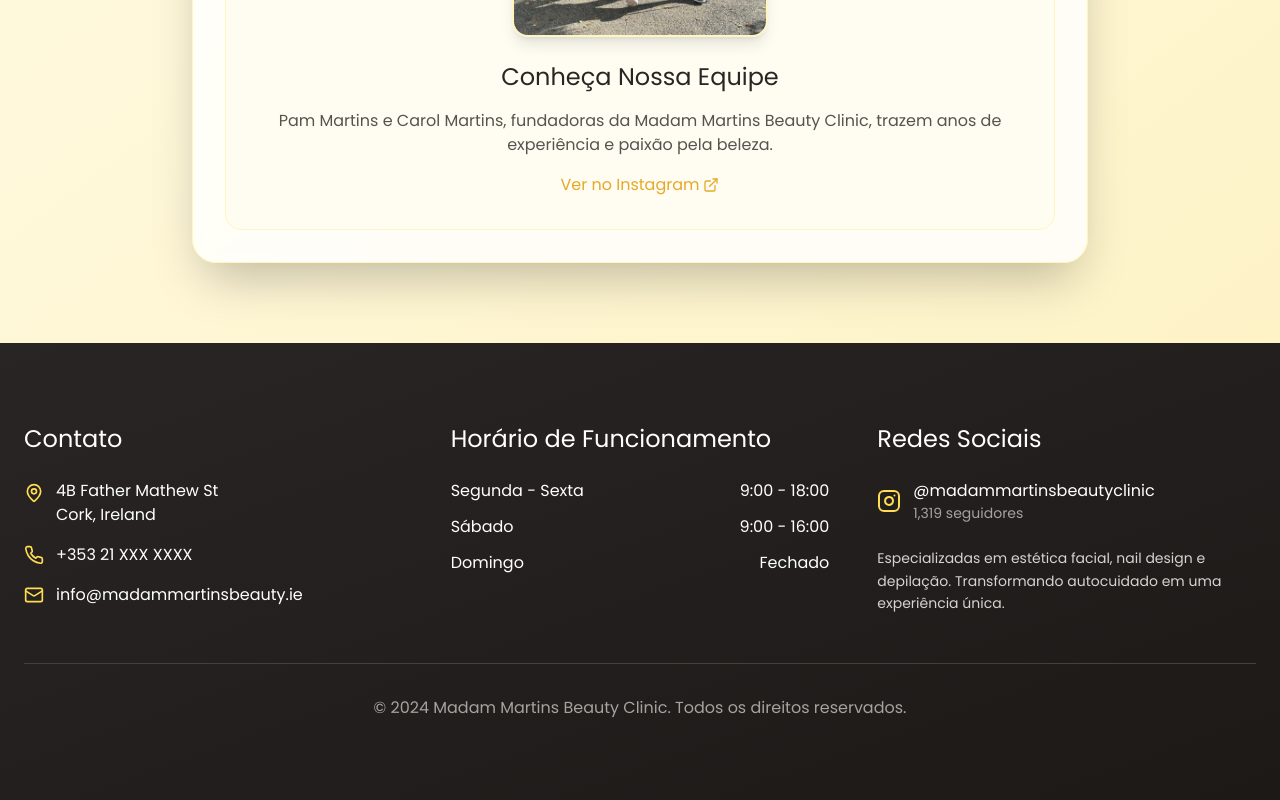
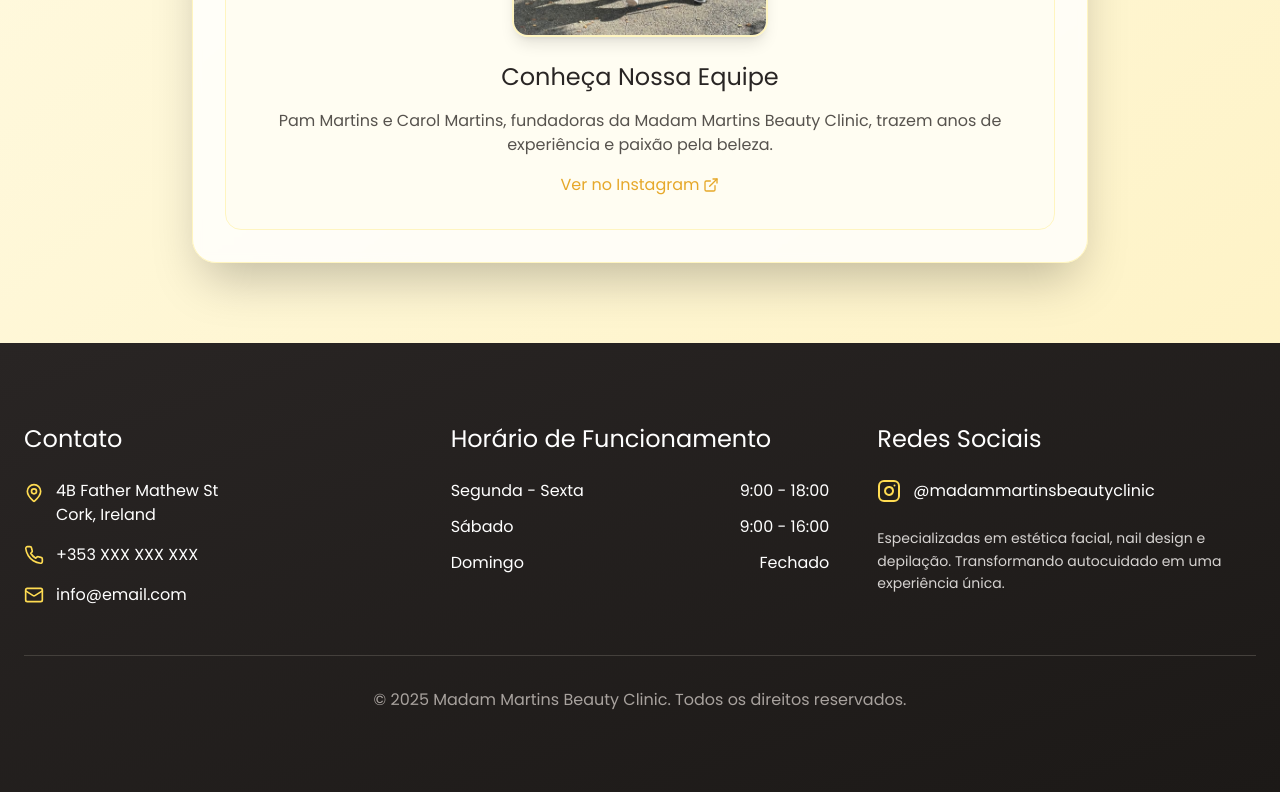
Before and after one commit to idanmoreira/madam-martins, a React (Vite) app: page / in a window 1280 px wide. Shown: the part 2871-3671 px from the top of the page. Built offline with nearby package versions, Linux system fonts and the light colour scheme.

Commit message:
Visual edit in Lovable
Edited UI in Lovable

```diff
--- a/src/components/Footer.tsx
+++ b/src/components/Footer.tsx
@@ -1,9 +1,6 @@
-
 import { MapPin, Phone, Mail, Instagram, Clock } from 'lucide-react';
-
 const Footer = () => {
-  return (
-    <footer className="bg-gradient-to-br from-stone-800 to-stone-900 text-white py-20">
+  return <footer className="bg-gradient-to-br from-stone-800 to-stone-900 text-white py-20">
       <div className="container mx-auto px-6">
         <div className="grid md:grid-cols-3 gap-12">
           {/* Contact Info */}
@@ -19,11 +16,11 @@ const Footer = () => {
               </div>
               <div className="flex items-center">
                 <Phone className="w-5 h-5 mr-3 text-gold-400" />
-                <p className="font-poppins">+353 21 XXX XXXX</p>
+                <p className="font-poppins">+353 XXX XXX XXX</p>
               </div>
               <div className="flex items-center">
                 <Mail className="w-5 h-5 mr-3 text-gold-400" />
-                <p className="font-poppins">info@madammartinsbeauty.ie</p>
+                <p className="font-poppins">info@email.com</p>
               </div>
             </div>
           </div>
@@ -54,7 +51,8 @@ const Footer = () => {
               <Instagram className="w-6 h-6 mr-3 text-gold-400" />
               <div>
                 <p className="font-poppins font-normal">@madammartinsbeautyclinic</p>
-                <p className="font-poppins text-stone-400 text-sm">1,319 seguidores</p>
+                <p className="font-poppins text-stone-400 text-sm">
+              </p>
               </div>
             </div>
             <p className="font-poppins text-stone-300 text-sm leading-relaxed">
@@ -65,13 +63,9 @@ const Footer = () => {
         </div>
 
         <div className="border-t border-stone-700 mt-12 pt-8 text-center">
-          <p className="font-poppins text-stone-400">
-            © 2024 Madam Martins Beauty Clinic. Todos os direitos reservados.
-          </p>
+          <p className="font-poppins text-stone-400">© 2025 Madam Martins Beauty Clinic. Todos os direitos reservados.</p>
         </div>
       </div>
-    </footer>
-  );
+    </footer>;
 };
-
 export default Footer;
```
